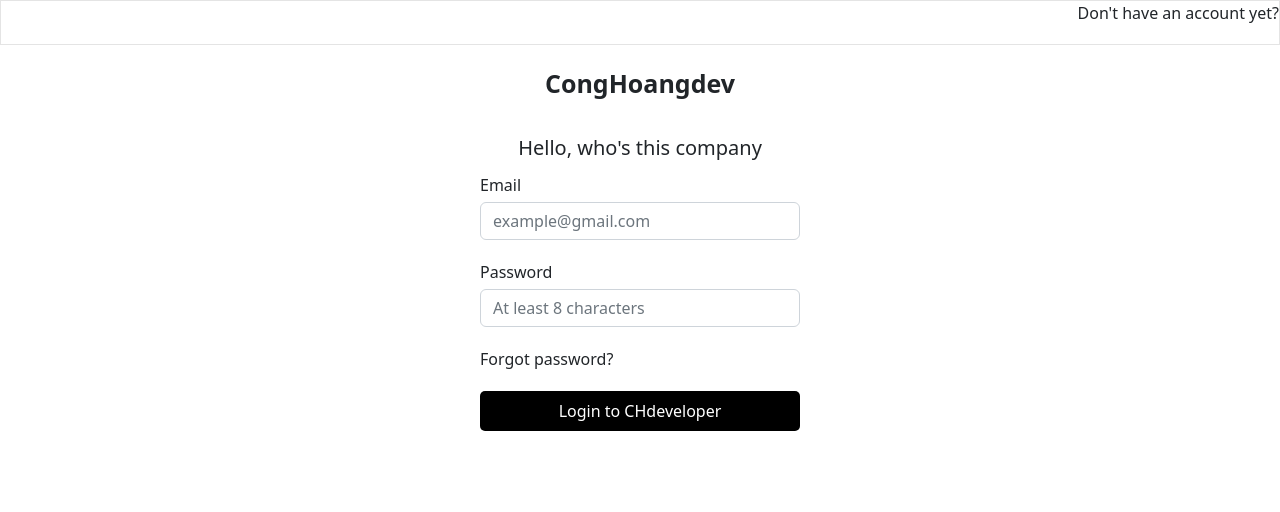
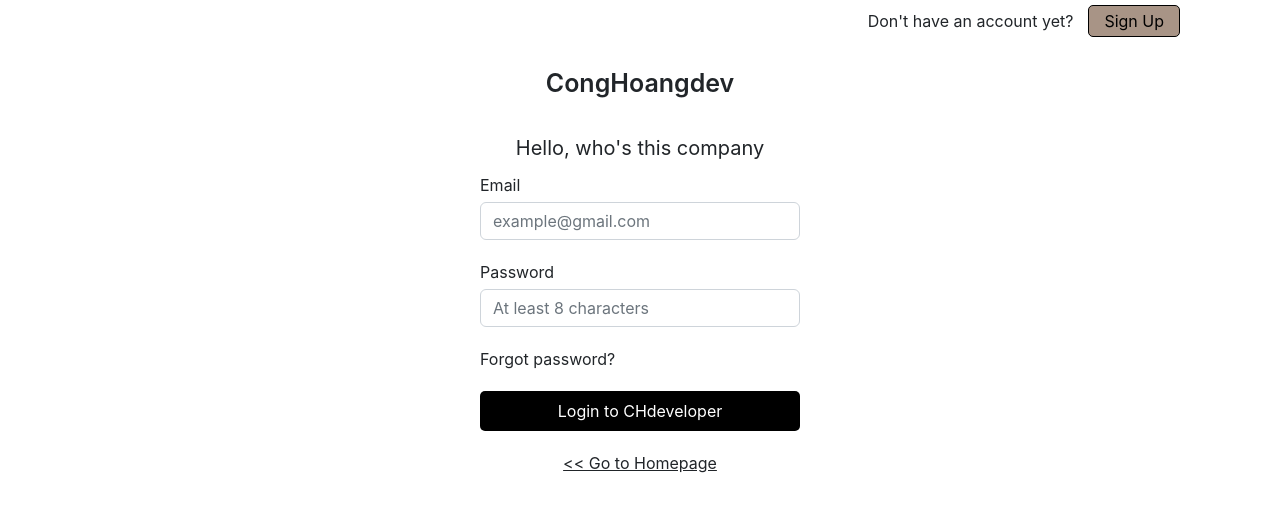
Before and after one commit to 18hcong/React-Test, a React (Create React App) app: page /login in a window 1280 px wide. Shown: the top 512 px of the page. Built offline with nearby package versions, Linux system fonts and the light colour scheme.

Commit message:
api login

```diff
--- /dev/null
+++ b/src/Layout.js
@@ -0,0 +1,43 @@
+import { Routes, Route } from 'react-router-dom';
+import App from './App';
+import Admin from './components/Admin/Admin';
+import User from './components/User/User';
+import HomePage from './components/Home/HomePage';
+import ManagementUser from './components/Admin/Content/ManagementUser';
+import Dashboard from './components/Admin/Content/Dashboard';
+import Login from './components/Auth/Login';
+import { ToastContainer } from 'react-toastify';
+import 'react-toastify/dist/ReactToastify.css';
+
+const Layout = (props) => {
+  return (
+    <>
+      <Routes>
+        <Route path="/" element={<App />}>
+          <Route index element={<HomePage />} />
+          <Route path="users" element={<User />} />
+        </Route>
+        <Route path="/admins" element={<Admin />}>
+          <Route index element={<Dashboard />} />
+          <Route path="manager-users" element={<ManagementUser />} />
+        </Route>
+        <Route path="/login" element={<Login />} />
+      </Routes>
+
+      <ToastContainer
+        position="top-right"
+        autoClose={5000}
+        hideProgressBar={false}
+        newestOnTop={false}
+        closeOnClick
+        rtl={false}
+        pauseOnFocusLoss
+        draggable
+        pauseOnHover
+        theme="light"
+      />
+    </>
+  );
+};
+
+export default Layout;
--- a/src/components/Admin/Admin.js
+++ b/src/components/Admin/Admin.js
@@ -3,8 +3,6 @@
   import { FaBars } from "react-icons/fa";
   import { useState } from "react";
   import { Outlet } from "react-router-dom";
-  import { ToastContainer } from "react-toastify";
-  import "react-toastify/dist/ReactToastify.css";
 
   const Admin = (props) => {
     const [collapsed, setCollapsed] = useState(false);
@@ -21,20 +19,6 @@
             <Outlet />
           </div>
         </div>
-        <ToastContainer
-          position="top-right"
-          autoClose={5000}
-          hideProgressBar={false}
-          newestOnTop={false}
-          closeOnClick
-          rtl={false}
-          pauseOnFocusLoss
-          draggable
-          pauseOnHover
-          theme="light"
-        />
-        {/* Same as */}
-        <ToastContainer />
       </div>
     );
   };
--- a/src/components/Auth/Login.js
+++ b/src/components/Auth/Login.js
@@ -2,17 +2,34 @@
 import { useState } from 'react';
 import { Container } from 'react-bootstrap';
 import './Login.scss';
+import { useNavigate } from 'react-router-dom';
+import { postLogin } from '../../services/apiServices';
+import { toast } from 'react-toastify';
 
 const Login = (props) => {
   const [email, setEmail] = useState('');
   const [password, setPassword] = useState('');
-  const handleLogin = () => {
-    // props.handleLogin(email, password);
-    alert('Login successful')
+  const navigate = useNavigate();
+
+  const handleLogin = async () => {
+    //validate
+
+    //submit apis
+    let data = await postLogin(email, password);
+    if (data && data.EC === 0) {
+      toast.success(data.EM);
+      navigate('/');
+    }
+    if (data && +data.EC !== 0) {
+      toast.error(data.EM);
+    }
   };
   return (
     <div className="login-container">
-      <div className="header">Don't have an account yet?</div>
+      <div className="header">
+        Don't have an account yet?
+        <button> Sign Up</button>
+      </div>
       <div className="title col-3 mx-auto">CongHoangdev</div>
       <div className="welcome col-3 mx-auto">Hello, who's this company</div>
       <div className="content-form col-3 mx-auto">
@@ -38,9 +55,19 @@
         </div>
         <span className="forgot-password">Forgot password?</span>
         <div>
-          <button className="btn btn-primary" onClick={()=>handleLogin()}>
+          <button className="btn btn-primary" onClick={() => handleLogin()}>
             Login to CHdeveloper
-            </button>
+          </button>
+          <div className="text-center">
+            <span
+              className="back"
+              onClick={() => {
+                navigate('/');
+              }}
+            >
+              &#60;&#60; Go to Homepage
+            </span>
+          </div>
         </div>
       </div>
     </div>
--- a/src/components/Auth/Login.scss
+++ b/src/components/Auth/Login.scss
@@ -2,7 +2,18 @@
     .header{
       height: 45px;
       text-align: right;
-    border: 1px solid #9994;
+      padding: 5px 100px 0 100px;
+      button{
+        padding: 3px 15px;
+        margin-left: 15px;
+        border-radius: 5px;
+        background: rgb(168, 148, 134);
+        border: 1px solid ;
+
+        &:hover{
+          background: white;
+        }
+      }
     }
     .title{
       font-size: 25px;
@@ -28,5 +39,9 @@
         color: white;
         background: black;;
       }
+      .back{
+        cursor: pointer;
+        text-decoration: underline;;
       }
     }
+  }
--- a/src/index.js
+++ b/src/index.js
@@ -1,34 +1,18 @@
 import React from 'react';
 import ReactDOM from 'react-dom/client';
-  import App from './App';
 import reportWebVitals from './reportWebVitals';
 import { Provider } from 'react-redux';
 import store from './redux/store';
 import 'bootstrap/dist/css/bootstrap.min.css';
-  import { BrowserRouter, Routes, Route } from 'react-router-dom';
-  import Admin from './components/Admin/Admin';
-  import User from './components/User/User';
-  import HomePage from './components/Home/HomePage';
-  import ManagementUser from './components/Admin/Content/ManagementUser';
-  import Dashboard from './components/Admin/Content/Dashboard';
-  import Login from './components/Auth/Login';
+import { BrowserRouter } from 'react-router-dom';
+import Layout from './Layout';
 
 const root = ReactDOM.createRoot(document.getElementById('root'));
 root.render(
   <Provider store={store}>
     {/* <React.StrictMode> */}
     <BrowserRouter>
-        <Routes>
-          <Route path="/" element={<App />}>
-            <Route index element={<HomePage />} />
-            <Route path="users" element={<User />} />
-          </Route>
-          <Route path="/admins" element={<Admin />}>
-            <Route index element={<Dashboard />} />
-            <Route path="manager-users" element={<ManagementUser />} />
-          </Route>
-          <Route path="/login" element={<Login />} />
-        </Routes>
+      <Layout />
     </BrowserRouter>
     {/* </React.StrictMode> */}
   </Provider>
```
Lines whose indentation alone changed are shown as unchanged.
